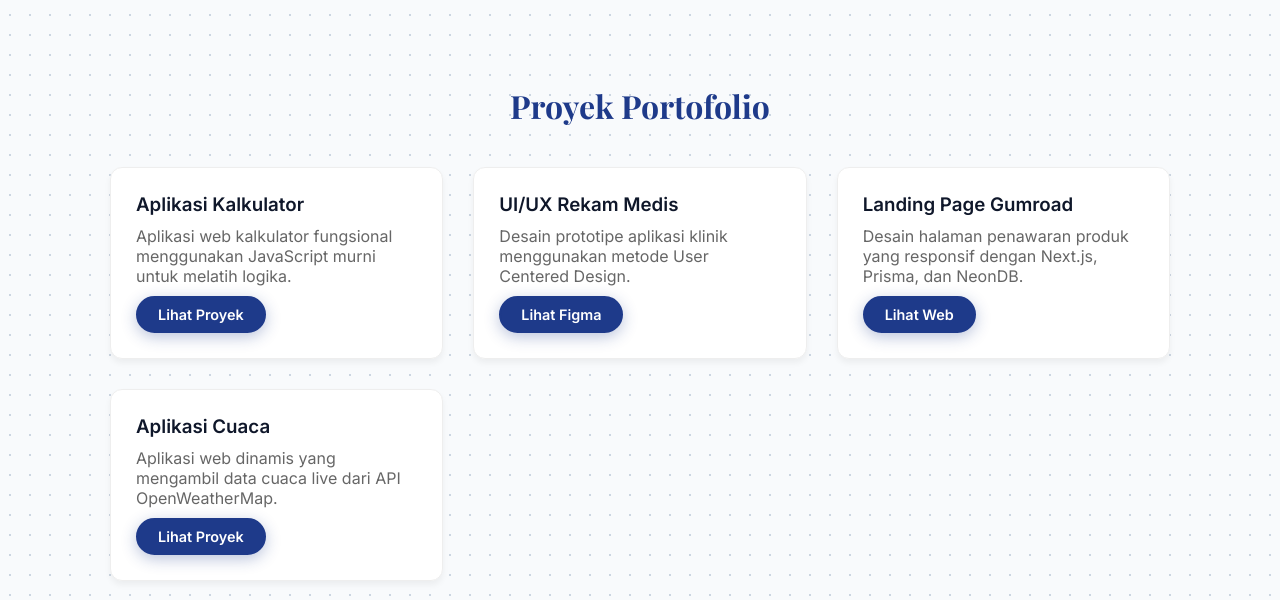
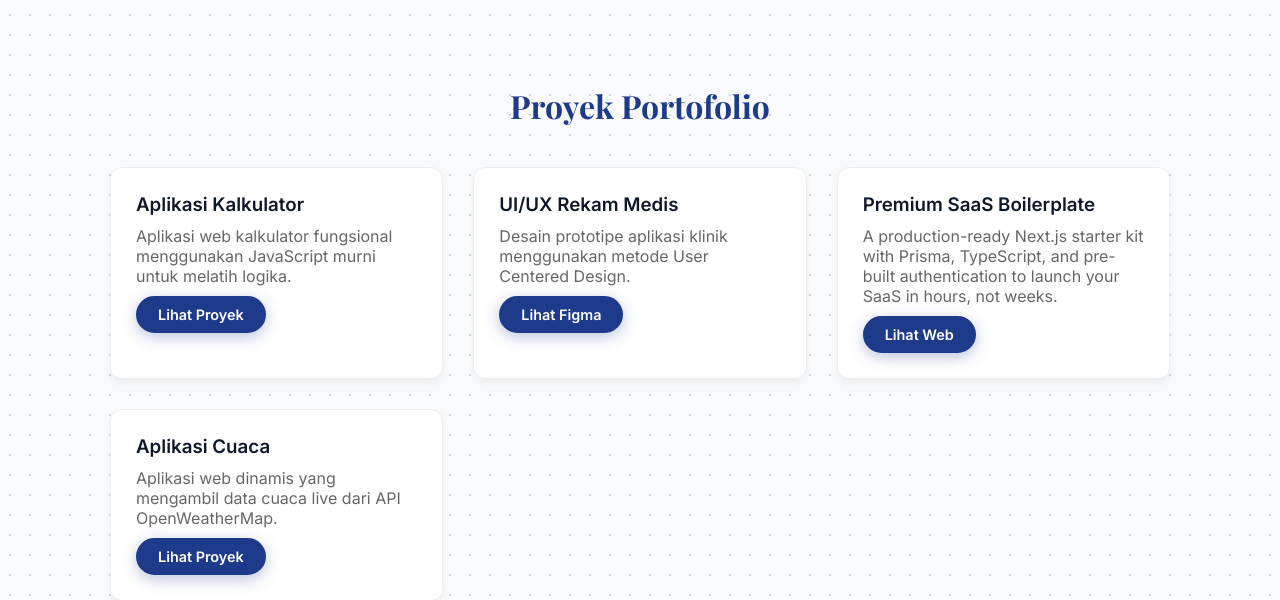
Before and after one commit to pranatapramudya/portofolio-pranata, a Flask app: page / in a window 1280 px wide. Shown: the part 1675-2275 px from the top of the page. Run offline with Flask 3, Linux system fonts and the light colour scheme.

Commit message:
Branding: Update SaaS boilerplate title for Gumroad listing

```diff
--- a/templates/index.html
+++ b/templates/index.html
@@ -229,10 +229,11 @@
           </div>
 
           <div class="project-card fade-in-element">
-            <h3>Landing Page Gumroad</h3>
+            <h3>Premium SaaS Boilerplate</h3>
             <p style="margin: 10px 0; color: #666">
-              Desain halaman penawaran produk yang responsif dengan Next.js,
-              Prisma, dan NeonDB.
+              A production-ready Next.js starter kit with Prisma, TypeScript,
+              and pre-built authentication to launch your SaaS in hours, not
+              weeks.
             </p>
             <a
               href="{{ url_for('static', filename='proyek_landing_page/index.html') }}"
```
